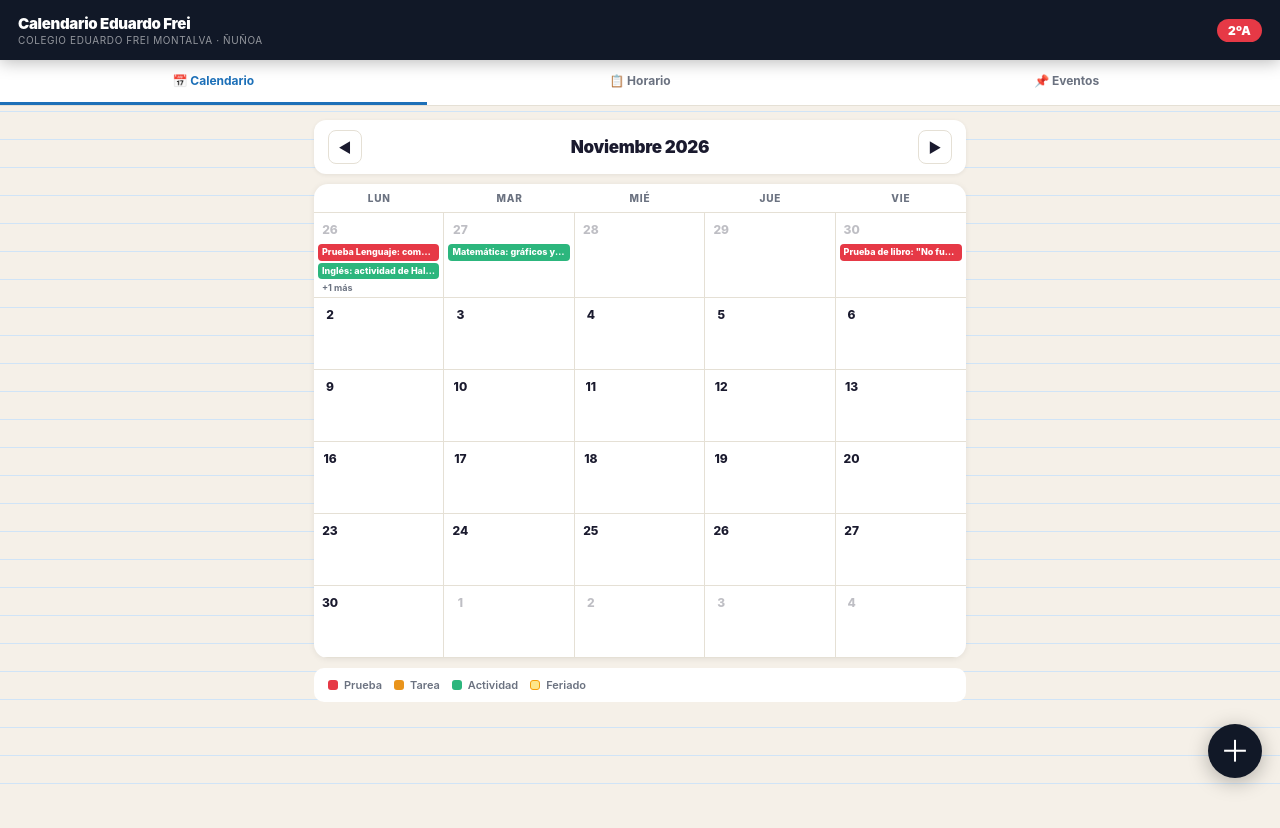
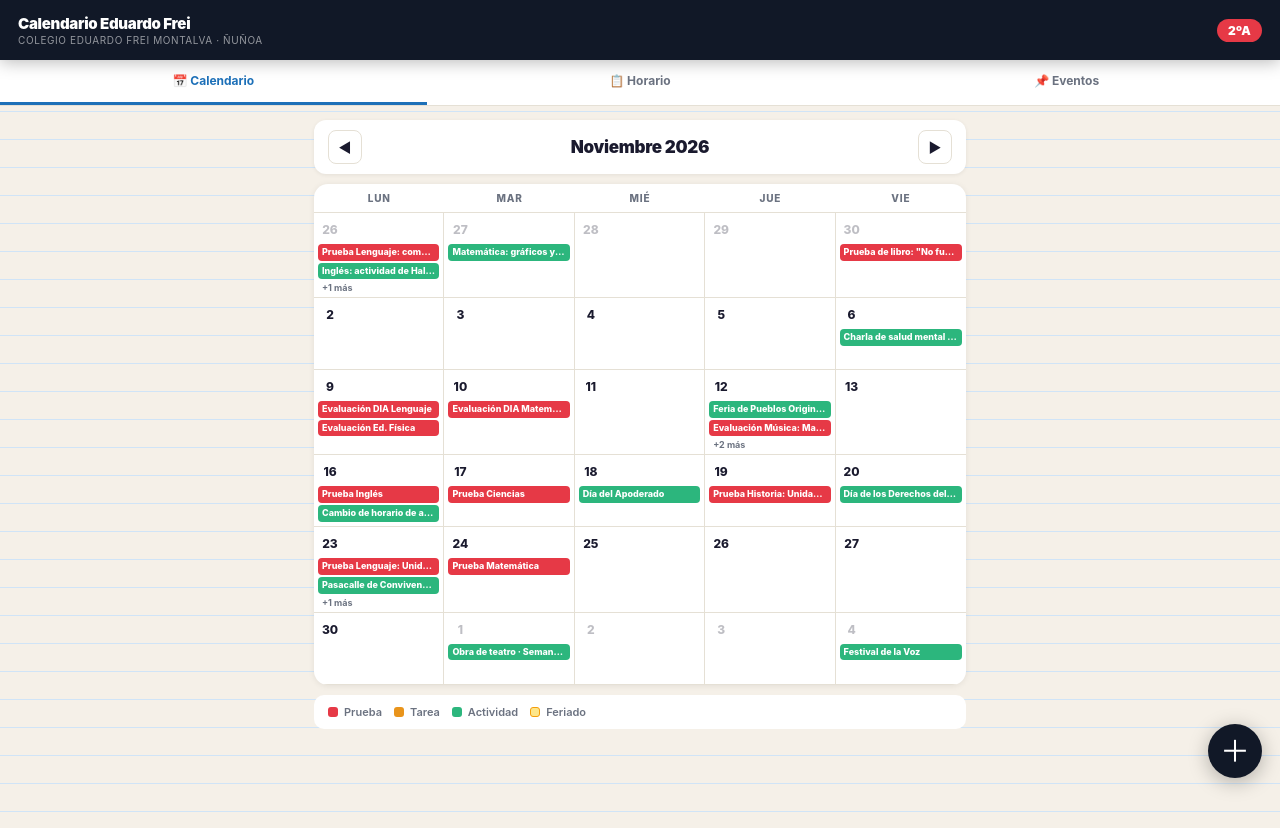
Before and after one commit to andresgmb/calendario-frei-2a, a plain HTML site: page index.html in a window 1280 px wide. Before the commit the page ends 802 px from the top, so only its background shows below. Drawn offline with Linux system fonts and the light colour scheme.

Commit message:
Agrega actividades de noviembre y diciembre 2026 (2°A)
Co-authored-by: Andres Martinez <andresgmb@users.noreply.github.com>

```diff
--- a/index.html
+++ b/index.html
@@ -601,6 +601,35 @@ const BASE = [
   {id:'o19',date:'2026-10-19',title:'Papelógrafo terminado y recuerdo listo',tipo:'tarea',mat:'Historia',desc:'Para el lunes 19 y el martes 20: papelógrafo terminado y recuerdo listo. Ensayar con Ema sus frases para la exposición del miércoles'},
   {id:'o20',date:'2026-10-19',title:'Leer "No funciona la tele" (toda la semana)',tipo:'tarea',mat:'Lenguaje',desc:'Unas páginas cada noche durante la semana del 19 al 25. La prueba del libro es el viernes 30'},
   {id:'o21',date:'2026-10-23',title:'Pintura y ornamentación del colegio (opcional)',tipo:'actividad',mat:'Colegio',desc:'Opcional para apoderados. Viernes 23 de 15:00 a 18:00 y sábado 24 de 9:00 a 13:00'},
+
+  // ── Calendarización Noviembre 2026 · 2° básicos ─────────
+  {id:'n01',date:'2026-11-06',title:'Charla de salud mental para apoderados',tipo:'actividad',mat:'Colegio',desc:'08:30 horas — charla para apoderados'},
+  {id:'n02',date:'2026-11-09',title:'Evaluación DIA Lenguaje',tipo:'prueba',mat:'Lenguaje',desc:'DIA lenguaje (cualitativa) — Evaluación escrita'},
+  {id:'n03',date:'2026-11-09',title:'Evaluación Ed. Física',tipo:'prueba',mat:'Ed. Física',desc:'Juegos colectivos — Evaluación práctica (2°A y 2°B)'},
+  {id:'n04',date:'2026-11-10',title:'Evaluación DIA Matemática',tipo:'prueba',mat:'Matemática',desc:'DIA matemática (cualitativa) — Evaluación escrita'},
+  {id:'n05',date:'2026-11-12',title:'Feria de Pueblos Originarios',tipo:'actividad',mat:'Historia',desc:'OA 1, OA 2 y OA 11 — Exposición oral de 2° básicos'},
+  {id:'n06',date:'2026-11-12',title:'Evaluación Música: Mari Mari machi machi',tipo:'prueba',mat:'Música',desc:'OA 1, OA 3 y OA 4 — Presentación grupal de la canción en la Feria de Pueblos Originarios'},
+  {id:'n07',date:'2026-11-12',title:'Arte: presentación trabajos manuales',tipo:'actividad',mat:'Arte',desc:'OA 1 y OA 3 — Presentación grupal de trabajos manuales en la exposición de pueblos originarios'},
+  {id:'n08',date:'2026-11-12',title:'Tecnología: presentación en la feria',tipo:'actividad',mat:'Tecnología',desc:'OA 1, OA 2, OA 3 y OA 4 — Presentación grupal de trabajos en la exposición de pueblos originarios'},
+  {id:'n09',date:'2026-11-16',title:'Prueba Inglés',tipo:'prueba',mat:'Inglés',desc:'Unidad 5: My classmates — Características físicas. Evaluación escrita (2°A: lunes 16/11)'},
+  {id:'n10',date:'2026-11-16',title:'Cambio de horario de almuerzo y tenida de verano',tipo:'actividad',mat:'Colegio',desc:'Desde el lunes 16: 1° y 2° básico almuerzan a las 12:40 en el casino (no en mesas de picnic). Pueden asistir con calzas o shorts verdes, de largo hasta media pierna'},
+  {id:'n11',date:'2026-11-17',title:'Prueba Ciencias',tipo:'prueba',mat:'Ciencias',desc:'OA 11 a OA 14 — Ciclo del agua, características del tiempo, instrumentos meteorológicos, estaciones del año, migración e hibernación. Prueba escrita'},
+  {id:'n12',date:'2026-11-18',title:'Día del Apoderado',tipo:'actividad',mat:'Colegio',desc:'Actividad del colegio — los detalles se informarán oportunamente'},
+  {id:'n13',date:'2026-11-19',title:'Prueba Historia: Unidad 4',tipo:'prueba',mat:'Historia',desc:'OA 5, OA 9, OA 14, OA 15 y OA 16 — Patrimonio cultural y natural, normas y cuidado del patrimonio, espacios comunes y privados, instituciones y servicios (comunicaciones, transporte y comercio). Prueba escrita'},
+  {id:'n14',date:'2026-11-20',title:'Día de los Derechos del Niño, Niña y Adolescente',tipo:'actividad',mat:'Colegio',desc:'Actividad de Convivencia Escolar'},
+  {id:'n15',date:'2026-11-23',title:'Prueba Lenguaje: Unidad 7',tipo:'prueba',mat:'Lenguaje',desc:'Unidad 7 — Evaluación escrita'},
+  {id:'n16',date:'2026-11-23',title:'Pasacalle de Convivencia Escolar',tipo:'actividad',mat:'Colegio',desc:'Participan todos los cursos'},
+  {id:'n17',date:'2026-11-23',title:'Última semana de evaluaciones (23 al 27)',tipo:'actividad',mat:'Colegio',desc:'Última semana para evaluaciones de 1° a 6° básico'},
+  {id:'n18',date:'2026-11-24',title:'Prueba Matemática',tipo:'prueba',mat:'Matemática',desc:'Unidad 4 — Patrones, pictogramas y multiplicación. Evaluación escrita'},
+
+  // ── Calendarización Diciembre 2026 · 2° básicos ─────────
+  {id:'d01',date:'2026-12-01',title:'Obra de teatro · Semana de la Inclusión',tipo:'actividad',mat:'Colegio',desc:'Obra de teatro en el marco de la Semana de la Inclusión'},
+  {id:'d02',date:'2026-12-04',title:'Festival de la Voz',tipo:'actividad',mat:'Colegio',desc:'19:00 horas'},
+  {id:'d03',date:'2026-12-07',title:'Clases suspendidas',tipo:'actividad',mat:'Colegio',desc:'Clases suspendidas este día — se recuperan el lunes 14 de diciembre'},
+  {id:'d04',date:'2026-12-14',title:'Recuperación de clases del 7 de diciembre',tipo:'actividad',mat:'Colegio',desc:'Recuperación de las clases suspendidas el 7 de diciembre'},
+  {id:'d05',date:'2026-12-15',title:'Último día de clases de Educación Básica',tipo:'actividad',mat:'Colegio',desc:'Último día de clases para Educación Básica'},
+  {id:'d06',date:'2026-12-15',title:'Ceremonias de premiación',tipo:'actividad',mat:'Colegio',desc:'Prekínder y 1° a 5° básico, el 15 y 16 de diciembre — horario de 2°A aún no informado'},
+  {id:'d07',date:'2026-12-16',title:'Reunión de apoderados',tipo:'actividad',mat:'Colegio',desc:'Prekínder a 5° básico — 16:00 a 17:30 horas'},
 ];
 
 const HOLIDAYS = [
```
